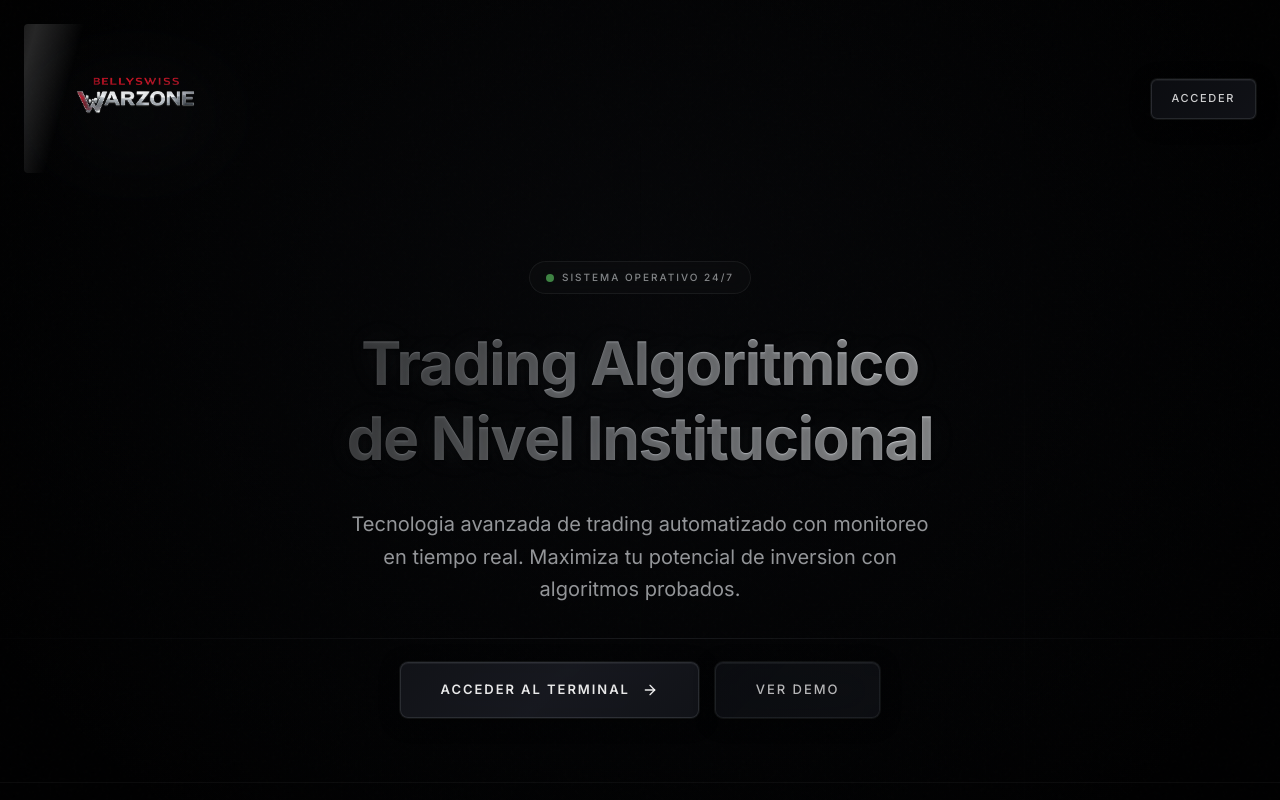
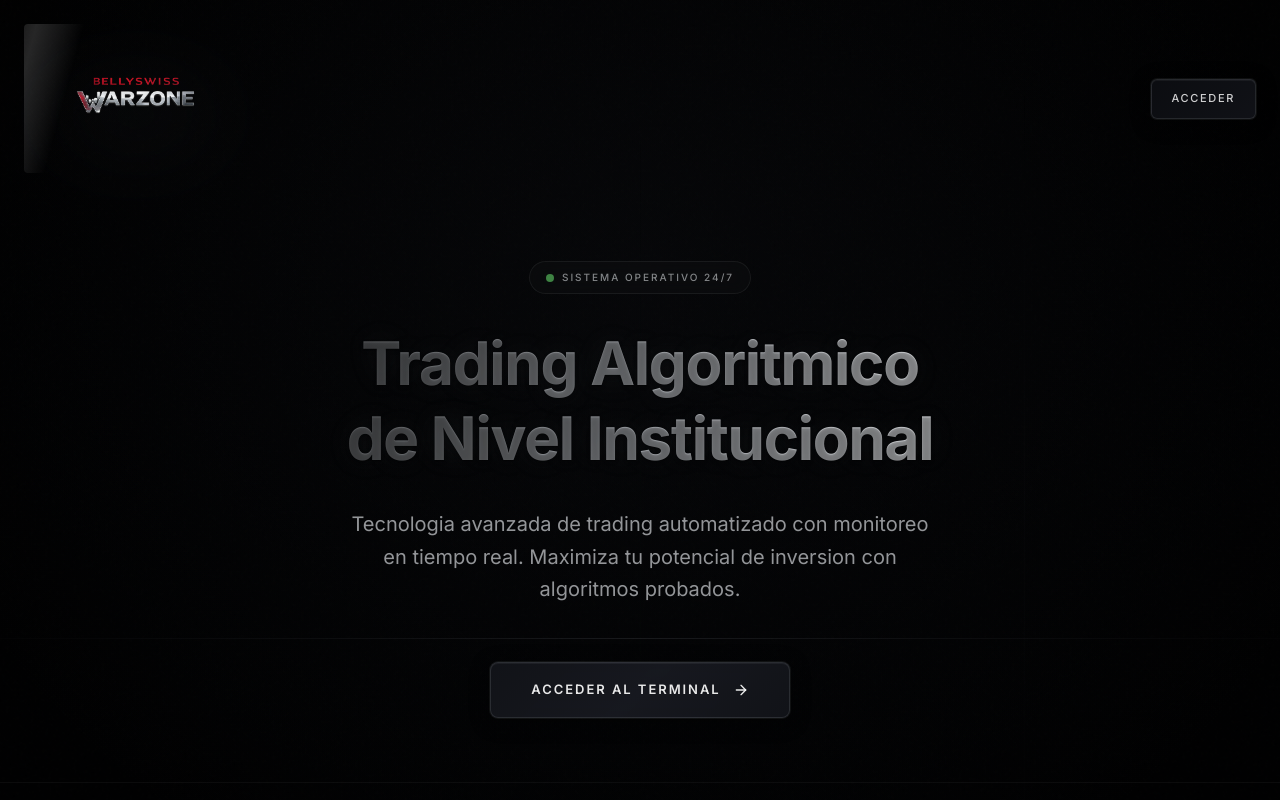
Before and after one commit to ventelbell-code/vo-belly-swiss-warzone, a Next.js app: page / in a window 1280 px wide. Shown: the top 800 px of the page. Built offline with nearby package versions, Linux system fonts and the light colour scheme.

Commit message:
fix: simplify CTA section with single "Acceder al Terminal" button
Use flexbox for centered button layout.

Co-authored-by: null <233866573+ventelbell-code@users.noreply.github.com>

```diff
--- a/app/page.tsx
+++ b/app/page.tsx
@@ -204,25 +204,14 @@ export default function LandingPage() {
               Maximiza tu potencial de inversion con algoritmos probados.
             </p>
 
-            {/* CTA Buttons - Glassmorphism Institutional */}
-            <div className="flex flex-col sm:flex-row items-center justify-center gap-4 pt-6">
+            {/* CTA Button - Glassmorphism Institutional */}
+            <div className="flex items-center justify-center pt-6">
               <Link href="/login">
                 <button
                   className="btn-glass-institutional h-14 px-10 rounded-lg font-semibold uppercase tracking-[0.15em] text-[13px] text-white/90 flex items-center justify-center gap-3 group"
                 >
                   <span className="relative z-10">Acceder al Terminal</span>
                   <ArrowRight className="w-4 h-4 relative z-10 group-hover:translate-x-1 transition-transform duration-300" />
-                </button>
-              </Link>
-              <Link href="/dashboard">
-                <button
-                  className="btn-glass-institutional h-14 px-10 rounded-lg font-medium uppercase tracking-[0.15em] text-[13px] text-white/70 hover:text-white/90 flex items-center justify-center"
-                  style={{
-                    background: 'linear-gradient(135deg, rgba(15, 17, 22, 0.7) 0%, rgba(20, 22, 28, 0.6) 100%)',
-                    borderColor: 'rgba(180, 185, 195, 0.1)',
-                  }}
-                >
-                  <span className="relative z-10">Ver Demo</span>
                 </button>
               </Link>
             </div>
```
